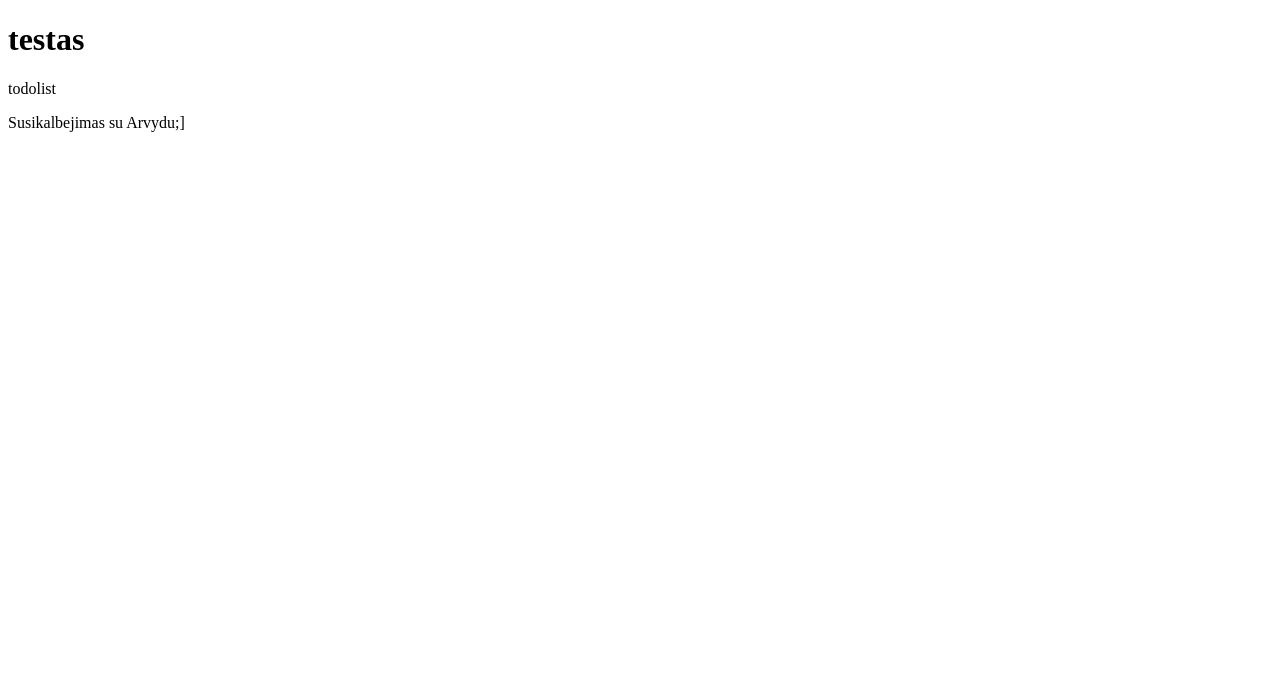
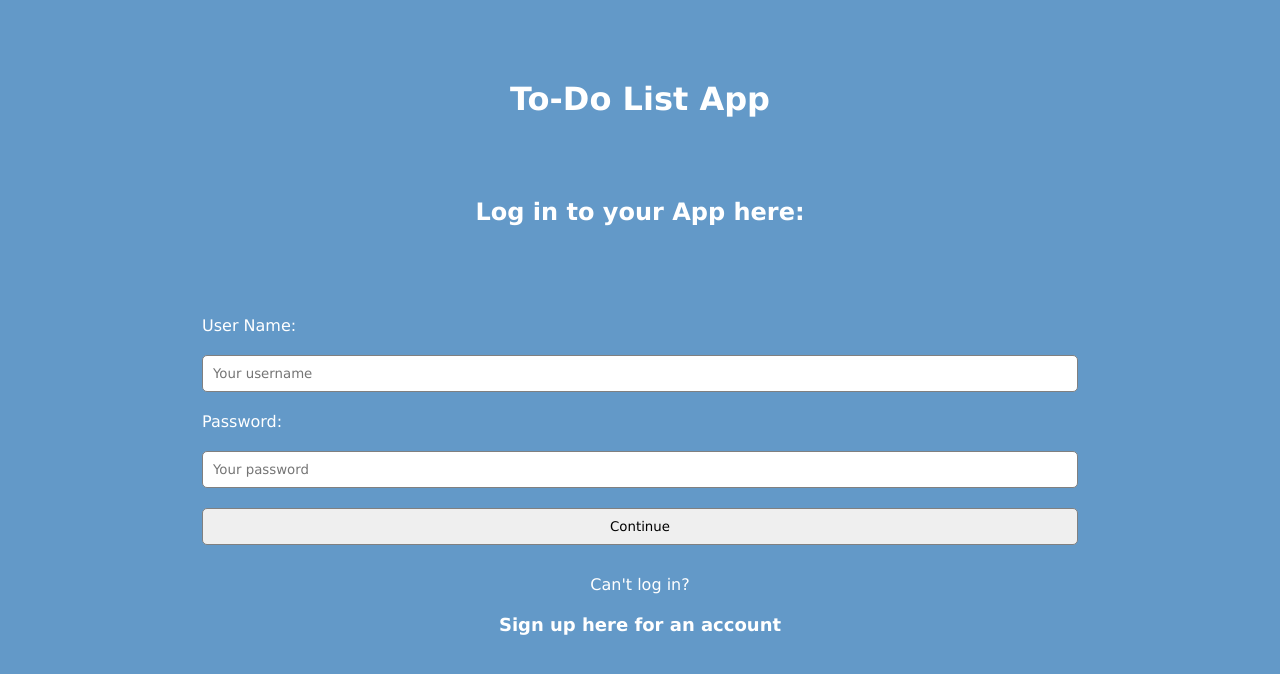
Before and after one commit to abejeris/todoapp, a plain HTML site: page index.html in a window 1280 px wide. Drawn offline with Linux system fonts and the light colour scheme.

Commit message:
pirmas page

```diff
--- a/index.html
+++ b/index.html
@@ -5,10 +5,28 @@
 		<meta http-equiv="X-UA-Compatible" content="IE=edge" />
 		<meta name="viewport" content="width=device-width, initial-scale=1.0" />
 		<title>TodoApp</title>
+		<link rel="stylesheet" href="style.css" />
 	</head>
 	<body>
-		<h1>testas</h1>
-		<p>todolist</p>
-		<p>Susikalbejimas su Arvydu;]</p>
+		<h1>To-Do List App</h1>
+		<h2>Log in to your App here:</h2>
+
+		<div class="container">
+			<form action="">
+				<label for="name">User Name:</label>
+				<input type="text" id="name" name="name" placeholder="Your username" />
+				<label for="password">Password:</label>
+				<input
+					type="password"
+					id="password"
+					name="password"
+					placeholder="Your password"
+				/>
+				<input type="submit" value="Continue" />
+			</form>
+
+			<p>Can't log in?</p>
+			<p id="signup">Sign up here for an account</p>
+		</div>
 	</body>
 </html>
--- /dev/null
+++ b/style.scss
@@ -0,0 +1,48 @@
+* {
+	margin: 0;
+	padding: 0;
+	font-family: Verdana, Geneva, Tahoma, sans-serif;
+}
+
+body {
+	background-color: rgb(99, 153, 200);
+
+	h1,
+	h2 {
+		color: white;
+		text-align: center;
+		margin: 80px;
+	}
+	.container {
+		display: flex;
+		flex-direction: column;
+		align-items: stretch;
+		margin: auto;
+		width: 70%;
+
+		form {
+			display: flex;
+			flex-direction: column;
+			color: white;
+
+			label {
+				margin: 10px;
+			}
+			input {
+				padding: 10px;
+				margin: 10px;
+				border-radius: 5px;
+				border: 1px solid grey;
+			}
+		}
+		p {
+			text-align: center;
+			margin-top: 20px;
+			color: white;
+		}
+		#signup {
+			font-weight: 700;
+			font-size: large;
+		}
+	}
+}
```
Also changed, not shown: style.css (added), 1 other file.
